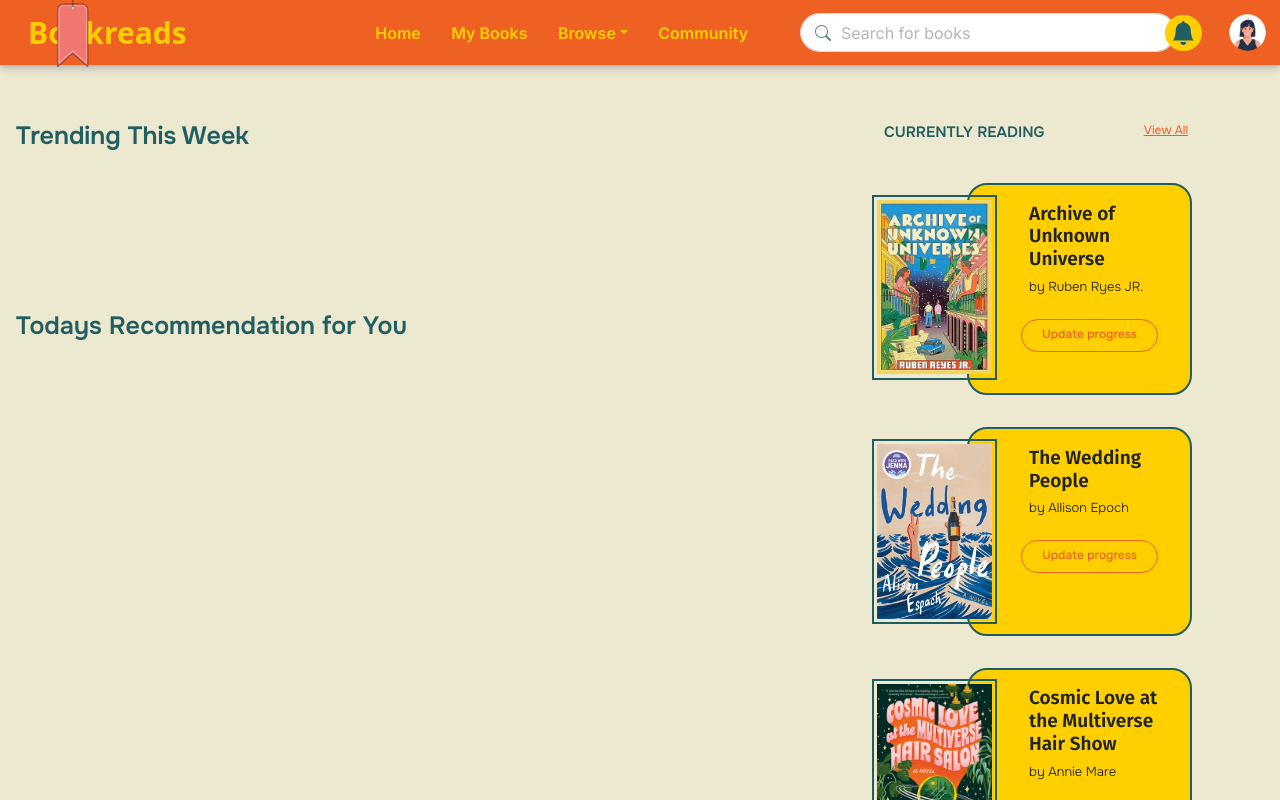
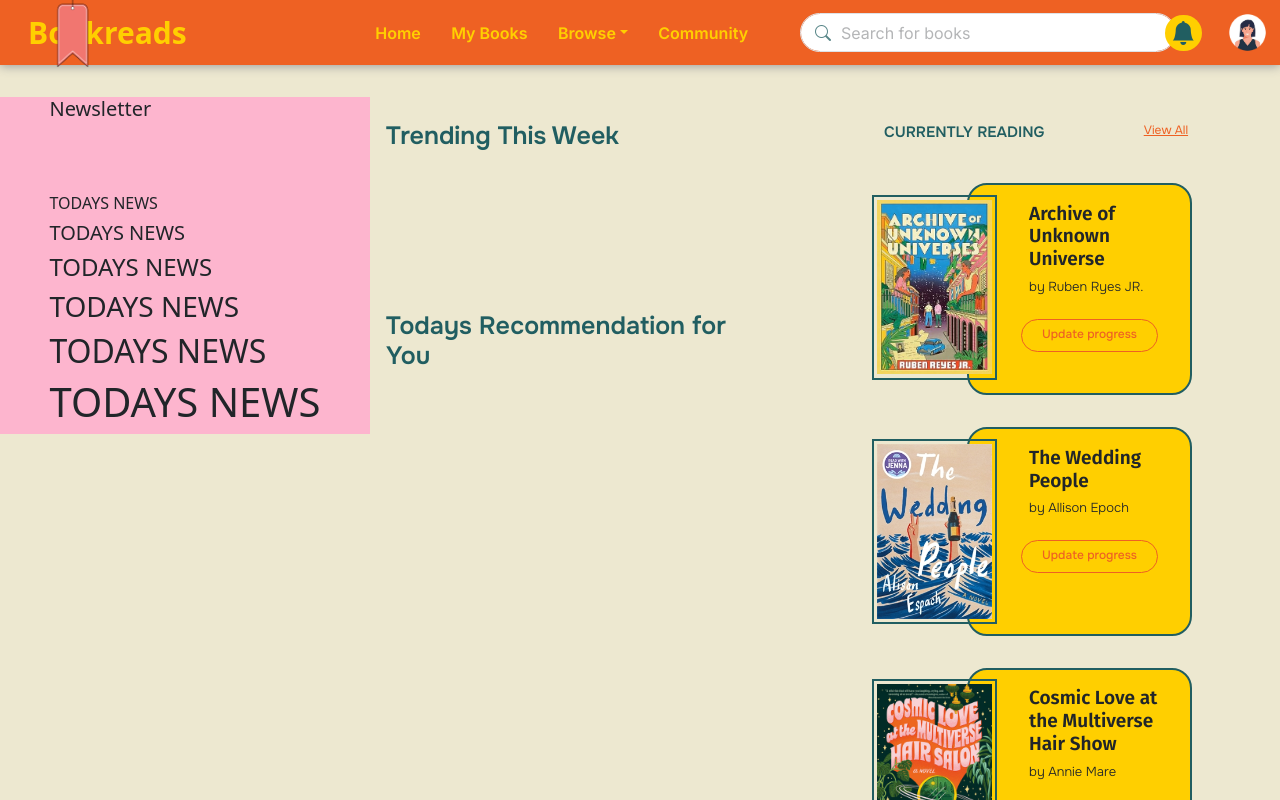
Before and after one commit to mariafirozx/bookreads, a React (Create React App) app: page / in a window 1280 px wide. Shown: the top 800 px of the page. Built offline with nearby package versions, Linux system fonts and the light colour scheme; a web font is replaced by a local one.

Commit message:
adding newsletter

```diff
--- a/src/front/Home.js
+++ b/src/front/Home.js
@@ -38,6 +38,33 @@ export default function Home(){
         <>
 
         <div className="homepage">
+
+             <div className="left-container">
+                <section className="newsletter">
+                    <div className="newsletter-layout">
+                        <h5 className="headingNews">Newsletter</h5>
+
+                        <div className="newsletter-card">
+                            <div className="content">
+                                <h6> TODAYS NEWS</h6>
+                                <h5> TODAYS NEWS</h5>
+                                <h4> TODAYS NEWS</h4>
+                                <h3>TODAYS NEWS</h3>
+                                <h2>TODAYS NEWS</h2>
+                                <h1>TODAYS NEWS</h1>
+                            </div>
+
+
+
+
+
+                        </div>
+
+                    </div>
+
+                </section>
+
+             </div>
 
             <div className="main-page">
 
--- a/src/front/index.css
+++ b/src/front/index.css
@@ -764,7 +764,16 @@ font-weight: 570;
 
 }
 
+.left-container{
+  justify-content: center;
+  display: flex;
+  align-items: center;
+  margin: 2rem auto;
+  width: 370px;
+  flex-shrink: 0;
 
+  background-color: #FDB5CE;
+}
 
 
 
```
